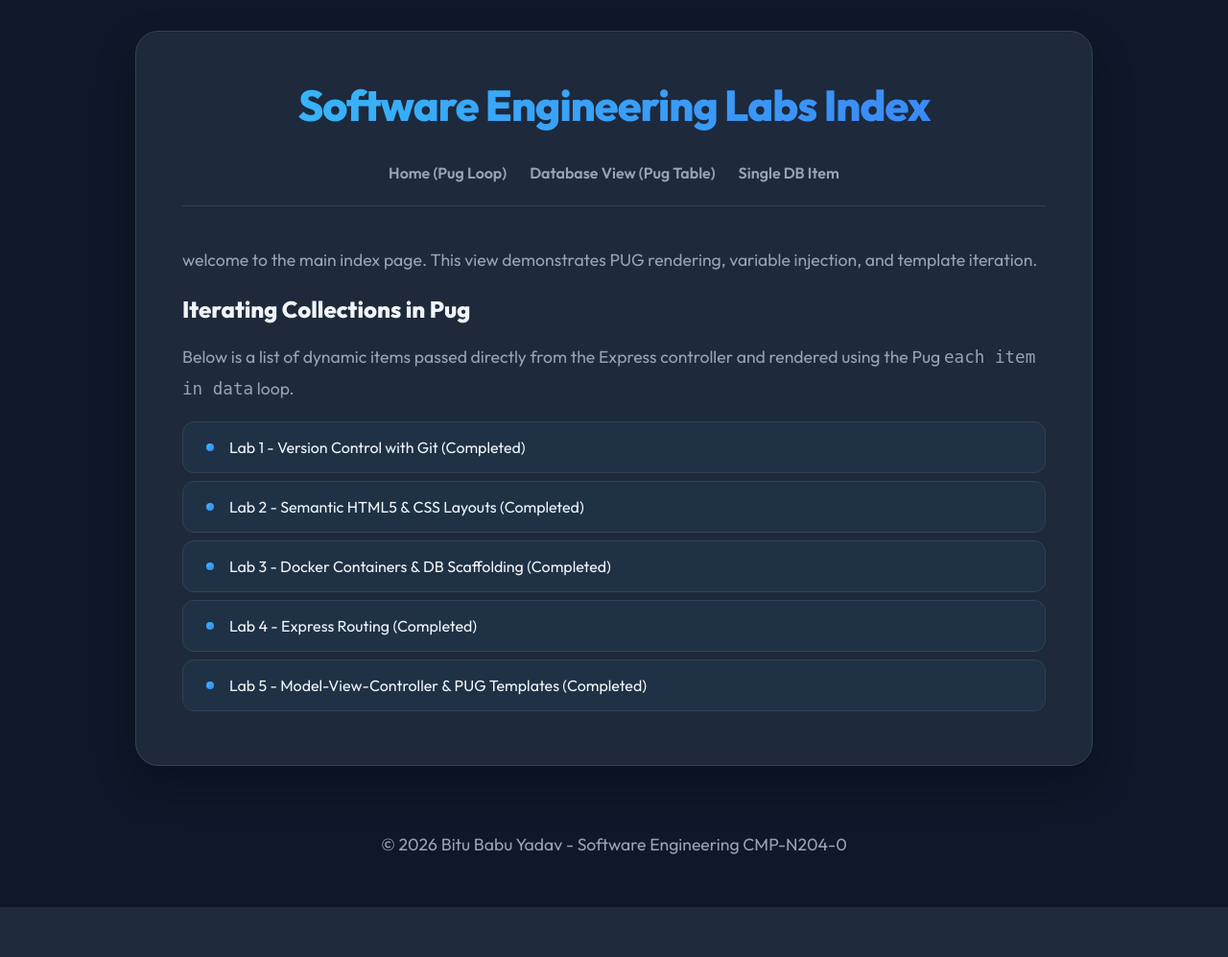
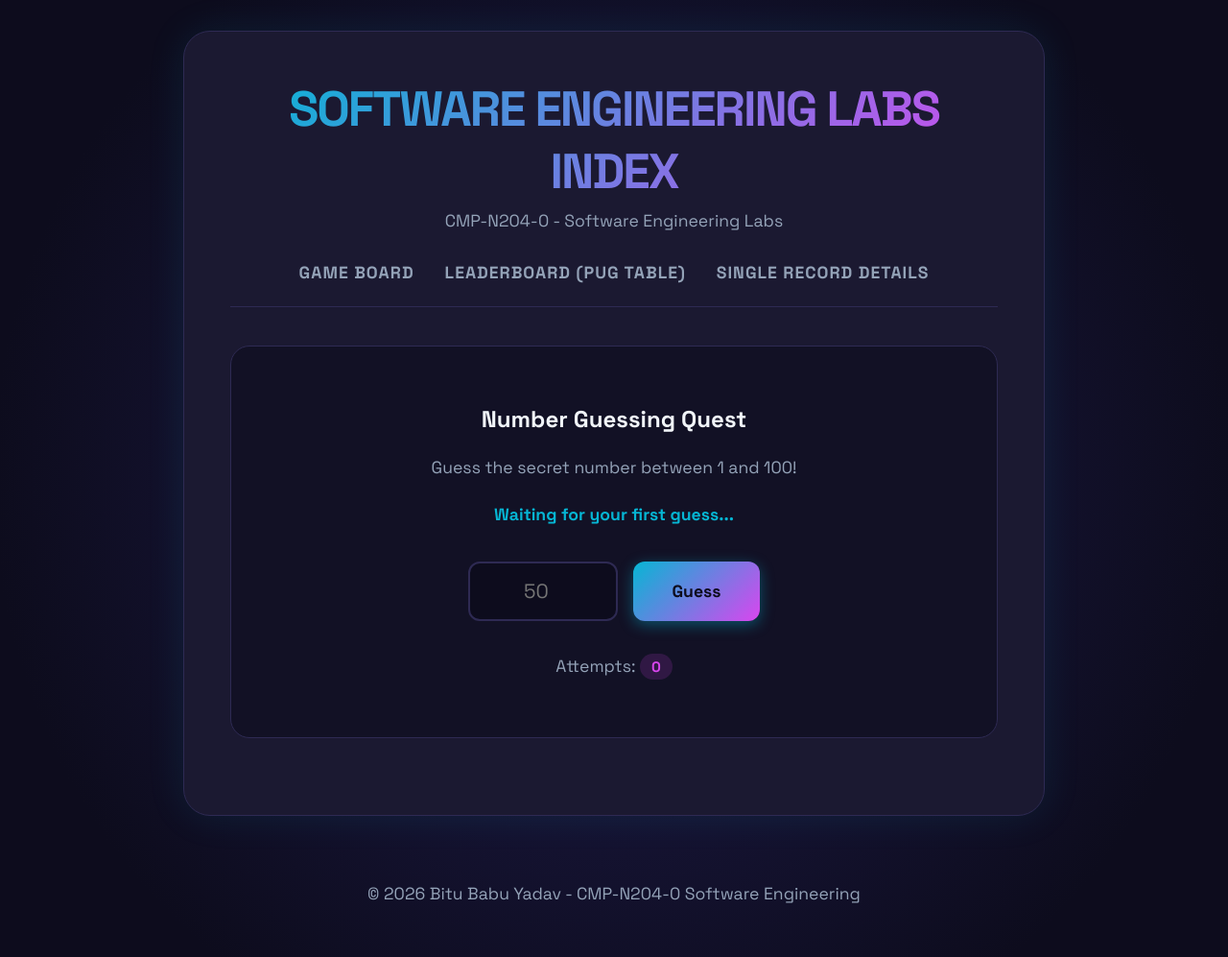
Before and after one commit to bitubabuyadav2040-debug/sofware-engineering, a Node server app: page / in a window 1280 px wide. Shown: the whole page at 96% size. Before the commit the page ends 945 px from the top, so only its background shows below. Run offline with Node 20, Linux system fonts and the light colour scheme.

Commit message:
Complete Labs 1-5, add guessing game logic, and include Report.md with screenshots

```diff
--- a/app.js
+++ b/app.js
@@ -89,6 +89,28 @@ app.get('/db_test', async (req, res) => {
     }
 });
 
+// POST route to handle score submission
+app.post('/submit-score', async (req, res) => {
+    try {
+        const { playerName, score } = req.body;
+
+        // Determine role based on score (fewer attempts is better)
+        let role = 'Apprentice Rank';
+        const numScore = parseInt(score);
+        if (numScore <= 3) role = 'Grandmaster (Top Score)';
+        else if (numScore <= 5) role = 'Master Rank';
+        else if (numScore <= 7) role = 'Challenger Rank';
+
+        const sql = 'INSERT INTO test_table (name, score, role) VALUES (?, ?, ?)';
+        await db.query(sql, [playerName, numScore, role]);
+
+        // Redirect to leaderboard after submission
+        res.redirect('/db_test');
+    } catch (err) {
+        res.status(500).send("Database error: " + err.message);
+    }
+});
+
 // Start Server
 app.listen(port, () => {
     console.log(`Server running on port ${port}`);
--- a/views/index.pug
+++ b/views/index.pug
@@ -1,13 +1,63 @@
 extends layout
 
 block content
-  p welcome to the main index page. This view demonstrates PUG rendering, variable injection, and template iteration.
+  .game-panel
+    h2 Number Guessing Quest
+    p Guess the secret number between 1 and 100!
+    p
+      span#feedback-msg.highlight Waiting for your first guess...
 
-  h2 Iterating Collections in Pug
-  p Below is a list of dynamic items passed directly from the Express controller and rendered using the Pug <code>each item in data</code> loop.
+    .input-group
+      input#guess-input(type="number", min="1", max="100", placeholder="50")
+      button#guess-btn.btn Guess
 
-  .list-container
-    each item in data
-      .list-item
-        .bullet
-        span= item
+    p Attempts:
+      span#attempt-count.score-badge 0
+
+    // Submission form hidden until game over
+    div#submit-section(style="display: none; margin-top: 2rem;")
+      p You found it! Enter your name to save your score.
+      form(action="/submit-score", method="POST")
+        .input-group
+          input(type="text", name="playerName", placeholder="Enter your name", required=true)
+          input#final-score(type="hidden", name="score", value="0")
+          button.btn(type="submit") Submit Score
+
+  script.
+    let secretNumber = Math.floor(Math.random() * 100) + 1;
+    let attempts = 0;
+
+    const guessInput = document.getElementById('guess-input');
+    const guessBtn = document.getElementById('guess-btn');
+    const feedbackMsg = document.getElementById('feedback-msg');
+    const attemptCount = document.getElementById('attempt-count');
+    const submitSection = document.getElementById('submit-section');
+    const finalScore = document.getElementById('final-score');
+
+    guessBtn.addEventListener('click', () => {
+      const guess = parseInt(guessInput.value);
+      if (isNaN(guess) || guess < 1 || guess > 100) {
+        feedbackMsg.textContent = "Please enter a valid number between 1 and 100.";
+        return;
+      }
+
+      attempts++;
+      attemptCount.textContent = attempts;
+
+      if (guess === secretNumber) {
+        feedbackMsg.textContent = "CORRECT! The number was " + secretNumber;
+        feedbackMsg.style.color = "var(--accent-pink)";
+        guessInput.disabled = true;
+        guessBtn.disabled = true;
+
+        // Show submit section
+        finalScore.value = attempts;
+        submitSection.style.display = "block";
+      } else if (guess < secretNumber) {
+        feedbackMsg.textContent = "Too low! Try higher.";
+      } else {
+        feedbackMsg.textContent = "Too high! Try lower.";
+      }
+      guessInput.value = '';
+      guessInput.focus();
+    });
--- a/views/layout.pug
+++ b/views/layout.pug
@@ -4,19 +4,20 @@ html(lang="en")
     meta(charset="UTF-8")
     meta(name="viewport", content="width=device-width, initial-scale=1.0")
     title= title
-    link(href="https://fonts.googleapis.com/css2?family=Outfit:wght@300;400;600;800&display=swap", rel="stylesheet")
+    link(href="https://fonts.googleapis.com/css2?family=Outfit:wght@300;400;600;800&family=Space+Grotesk:wght@400;700&display=swap", rel="stylesheet")
     style.
       :root {
-        --bg-color: #0f172a;
-        --card-bg: #1e293b;
-        --accent-color: #38bdf8;
+        --bg-color: #0d0c1d;
+        --card-bg: #1b1931;
+        --accent-cyan: #06b6d4;
+        --accent-pink: #d946ef;
         --text-color: #f1f5f9;
         --text-muted: #94a3b8;
-        --border-color: #334155;
-        --gradient: linear-gradient(135deg, #38bdf8 0%, #3b82f6 100%);
+        --border-color: #2e2a53;
+        --neon-gradient: linear-gradient(135deg, #06b6d4 0%, #d946ef 100%);
       }
       body {
-        font-family: 'Outfit', sans-serif;
+        font-family: 'Space Grotesk', sans-serif;
         background-color: var(--bg-color);
         color: var(--text-color);
         margin: 0;
@@ -25,38 +26,46 @@ html(lang="en")
         flex-direction: column;
         align-items: center;
         min-height: 100vh;
+        background-image: radial-gradient(circle at 50% 50%, #1e1b4b 0%, #0d0c1d 80%);
       }
       .container {
-        max-width: 900px;
+        max-width: 800px;
         width: 100%;
         background: var(--card-bg);
         padding: 3rem;
-        border-radius: 24px;
-        box-shadow: 0 20px 40px rgba(0, 0, 0, 0.3);
+        border-radius: 28px;
+        box-shadow: 0 0 40px rgba(6, 182, 212, 0.1);
         border: 1px solid var(--border-color);
         transition: transform 0.3s ease, box-shadow 0.3s ease;
       }
       .container:hover {
         transform: translateY(-4px);
-        box-shadow: 0 30px 60px rgba(56, 189, 248, 0.1);
+        box-shadow: 0 0 60px rgba(217, 70, 239, 0.15);
       }
       header {
         text-align: center;
         margin-bottom: 2rem;
       }
       h1 {
-        font-size: 2.8rem;
+        font-size: 3.2rem;
         font-weight: 800;
-        background: var(--gradient);
+        background: var(--neon-gradient);
         -webkit-background-clip: text;
         -webkit-text-fill-color: transparent;
         margin: 0;
-        letter-spacing: -1px;
+        letter-spacing: -2px;
+        text-transform: uppercase;
+      }
+      .subtitle {
+        text-align: center;
+        color: var(--text-muted);
+        font-size: 1.1rem;
+        margin-top: 0.5rem;
       }
       nav {
         display: flex;
         justify-content: center;
-        gap: 1.5rem;
+        gap: 2rem;
         margin: 1.5rem 0 2.5rem 0;
         border-bottom: 1px solid var(--border-color);
         padding-bottom: 1.5rem;
@@ -64,11 +73,15 @@ html(lang="en")
       nav a {
         color: var(--text-muted);
         text-decoration: none;
-        font-weight: 600;
-        transition: color 0.2s ease;
+        font-weight: 700;
+        font-size: 1.1rem;
+        text-transform: uppercase;
+        letter-spacing: 1px;
+        transition: color 0.2s ease, text-shadow 0.2s ease;
       }
       nav a:hover, nav a.active {
-        color: var(--accent-color);
+        color: var(--accent-cyan);
+        text-shadow: 0 0 10px rgba(6, 182, 212, 0.5);
       }
       p {
         line-height: 1.8;
@@ -76,30 +89,60 @@ html(lang="en")
         font-size: 1.1rem;
       }
       .highlight {
-        color: var(--accent-color);
-        font-weight: 600;
+        color: var(--accent-cyan);
+        font-weight: 700;
       }
-      .list-item {
-        background: rgba(56, 189, 248, 0.05);
+      .game-panel {
+        background: rgba(13, 12, 29, 0.6);
         border: 1px solid var(--border-color);
-        padding: 1rem 1.5rem;
+        padding: 2.5rem;
+        border-radius: 20px;
+        text-align: center;
+        margin-bottom: 2rem;
+      }
+      .input-group {
+        margin: 2rem 0;
+        display: flex;
+        justify-content: center;
+        gap: 1rem;
+      }
+      input[type="number"], input[type="text"] {
+        font-family: 'Space Grotesk', sans-serif;
+        background: var(--bg-color);
+        border: 2px solid var(--border-color);
+        color: var(--text-color);
+        padding: 1rem;
         border-radius: 12px;
-        margin: 0.5rem 0;
-        color: var(--text-color);
-        display: flex;
-        align-items: center;
-        gap: 1rem;
-        font-weight: 500;
-        transition: background-color 0.2s ease;
+        font-size: 1.3rem;
+        outline: none;
+        transition: border-color 0.2s ease;
       }
-      .list-item:hover {
-        background: rgba(56, 189, 248, 0.1);
+      input[type="number"] {
+        width: 120px;
+        text-align: center;
       }
-      .bullet {
-        width: 8px;
-        height: 8px;
-        background: var(--gradient);
-        border-radius: 50%;
+      input[type="text"] {
+        width: 250px;
+      }
+      input[type="number"]:focus, input[type="text"]:focus {
+        border-color: var(--accent-cyan);
+      }
+      .btn {
+        font-family: 'Space Grotesk', sans-serif;
+        background: var(--neon-gradient);
+        color: #0d0c1d;
+        border: none;
+        padding: 1rem 2.5rem;
+        border-radius: 12px;
+        font-size: 1.1rem;
+        font-weight: 700;
+        cursor: pointer;
+        transition: transform 0.2s ease, box-shadow 0.2s ease;
+        box-shadow: 0 4px 15px rgba(6, 182, 212, 0.4);
+      }
+      .btn:hover {
+        transform: scale(1.05);
+        box-shadow: 0 6px 20px rgba(217, 70, 239, 0.4);
       }
       table {
         width: 100%;
@@ -115,32 +158,53 @@ html(lang="en")
         padding: 1rem 1.5rem;
       }
       th {
-        background: var(--gradient);
-        color: #0f172a;
-        font-weight: 800;
+        background: rgba(6, 182, 212, 0.1);
+        color: var(--accent-cyan);
+        font-weight: 700;
         text-transform: uppercase;
         font-size: 0.85rem;
         letter-spacing: 1px;
+        border-bottom: 2px solid var(--border-color);
       }
       tr {
         border-bottom: 1px solid var(--border-color);
-        background-color: rgba(30, 41, 59, 0.5);
+        background-color: rgba(27, 25, 49, 0.4);
         transition: background-color 0.2s ease;
       }
       tr:last-child {
         border-bottom: none;
       }
       tr:hover {
-        background-color: rgba(56, 189, 248, 0.05);
+        background-color: rgba(217, 70, 239, 0.05);
       }
-      .badge {
-        background: rgba(56, 189, 248, 0.1);
-        color: var(--accent-color);
+      .score-badge {
+        background: rgba(217, 70, 239, 0.15);
+        color: var(--accent-pink);
         padding: 0.25rem 0.75rem;
         border-radius: 9999px;
-        font-size: 0.9rem;
-        font-weight: 600;
-        display: inline-block;
+        font-size: 0.95rem;
+        font-weight: 700;
+      }
+      .list-item {
+        background: rgba(6, 182, 212, 0.05);
+        border: 1px solid var(--border-color);
+        padding: 1rem 1.5rem;
+        border-radius: 12px;
+        margin: 0.5rem 0;
+        display: flex;
+        align-items: center;
+        gap: 1rem;
+        font-weight: 500;
+        transition: background-color 0.2s ease;
+      }
+      .list-item:hover {
+        background: rgba(217, 70, 239, 0.05);
+      }
+      .bullet {
+        width: 8px;
+        height: 8px;
+        background: var(--neon-gradient);
+        border-radius: 50%;
       }
       footer {
         margin-top: 3rem;
@@ -152,11 +216,12 @@ html(lang="en")
     .container
       header
         h1= heading
+        .subtitle= title
       nav
-        a(href="/") Home (Pug Loop)
-        a(href="/db_test") Database View (Pug Table)
-        a(href="/db_test/1") Single DB Item
+        a(href="/") Game Board
+        a(href="/db_test") Leaderboard (Pug Table)
+        a(href="/db_test/1") Single Record Details
       main
         block content
     footer
-      p &copy; 2026 Bitu Babu Yadav - Software Engineering CMP-N204-0
+      p &copy; 2026 Bitu Babu Yadav - CMP-N204-0 Software Engineering
```
Also changed, not shown: Report.md (added, +35 -0 lines), 5 other files.
